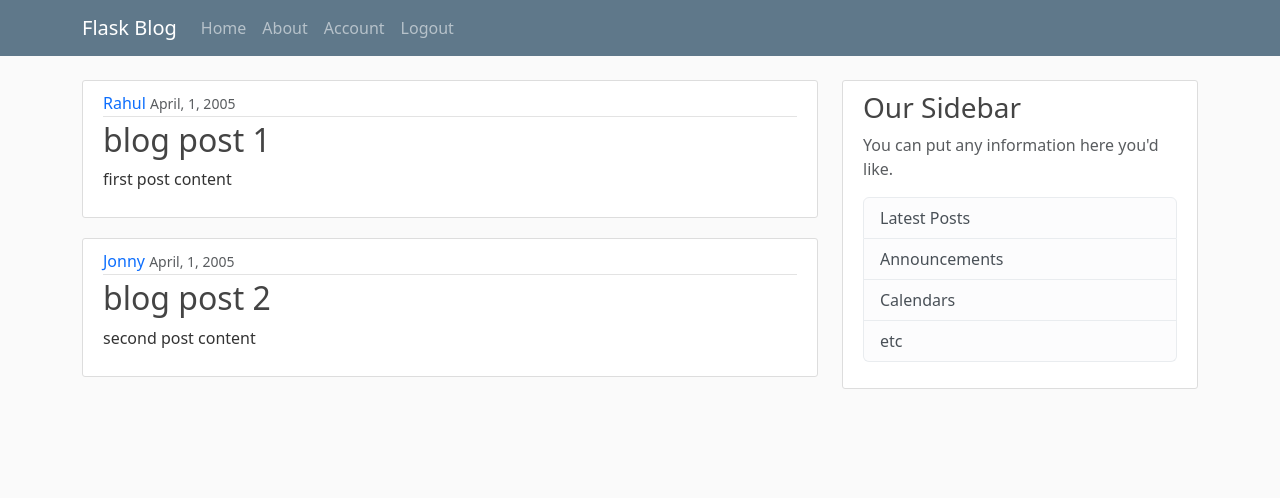
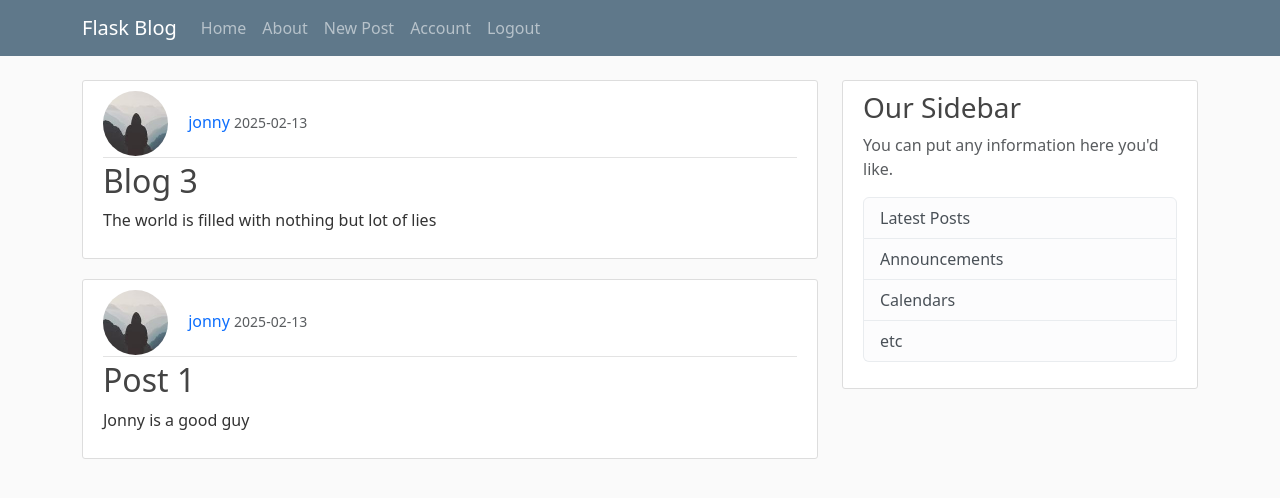
Before and after one commit to rahulrameshm0/python-web-app, a Flask app: page / in a window 1280 px wide. Shown: the top 498 px of the page. Run offline with Flask 3, Linux system fonts and the light colour scheme; a user stored in the database is signed in.

Commit message:
created a new template for postion

```diff
--- a/main/routes.py
+++ b/main/routes.py
@@ -3,26 +3,15 @@ from PIL import Image
 import os
 from flask import render_template, flash, redirect, url_for, request
 from main import app, db, bcrypt
-from main.forms import RegistrationForm,LoginForm, UpdateAccountForm
+from main.forms import RegistrationForm,LoginForm, UpdateAccountForm, PostForm
 from main.models import User, Post
 from flask_login import login_user, current_user,logout_user, login_required
 
-posts = [
-    {"author": "Rahul",
-     "title": "blog post 1",
-     "content":"first post content",
-     "date":"April, 1, 2005"
-     },
-    {"author": "Jonny",
-     "title": "blog post 2",
-     "content":"second post content",
-     "date":"April, 1, 2005"
-     }
-]
 
 @app.route("/")
 @app.route("/home")
 def home():
+    posts = Post.query.all()
     return render_template("home.html", posts = posts)
 
 @app.route("/about")
@@ -97,3 +86,20 @@ def account():
         form.email.data = current_user.email
     image_file = url_for('static', filename='profile/' + current_user.image_file)
     return render_template("account.html", title='Account', image_file=image_file, form=form)
+
+@app.route("/new_post", methods=["GET", "POST"])
+@login_required
+def new_post():
+    form = PostForm()
+    if form.validate_on_submit():
+        post = Post(title=form.title.data, content=form.content.data, author=current_user)
+        db.session.add(post)
+        db.session.commit()
+        flash('Your post has been successfully created!', "success")
+        return redirect(url_for("home"))
+    return render_template("create_post.html", title='New Post', form = form)
+
+@app.route("/<int:post_id>")
+def post(post_id):
+    post = Post.query.get_or_404(post_id)
+    return render_template("post.html", title=post.title, post=post)
--- a/main/templates/home.html
+++ b/main/templates/home.html
@@ -9,10 +9,11 @@
         <article class="media content-section">
             <div class="media-body">
             <div class="article-metadata">
-                <a class="decoration mr-2" href="#">{{ post.author }}</a>
-                <small class="text-muted">{{ post.date }}</small>
+                <img class="rounded-circle article-img" src="{{url_for('static', filename='profile/' + post.author.image_file)}}" alt="">
+                <a class="decoration mr-2" href="#">{{ post.author.username }}</a>
+                <small class="text-muted">{{ post.date_posted.strftime('%Y-%m-%d') }}</small>
             </div>
-            <h2><a class="decoration article-title" href="#">{{ post.title }}</a></h2>
+            <h2><a class="decoration article-title" href="{{url_for('post', post_id=post.id)}}">{{ post.title }}</a></h2>
             <p class="article-content">{{ post.content }}</p>
             </div>
         </article>
--- a/main/templates/layout.html
+++ b/main/templates/layout.html
@@ -26,6 +26,7 @@
             <!-- Navbar Right Side -->
             <div class="navbar-nav">
               {% if current_user.is_authenticated %}
+                <a class="nav-item nav-link" href="{{ url_for('new_post') }}">New Post</a>
                 <a class="nav-item nav-link" href="{{ url_for('account') }}">Account</a>
                 <a class="nav-item nav-link" href="{{ url_for('logout') }}">Logout</a>
               {% else %}
```
Also changed, not shown: main/forms.py (+6 -1 lines), main/templates/create_post.html (added, +41 -0 lines), main/templates/post.html (added, +19 -0 lines), instance/site.db, main/static/profile/0426d55ef0b524da.jpg (added), main/static/profile/98d44efa3fe07f99.JPG (added).
